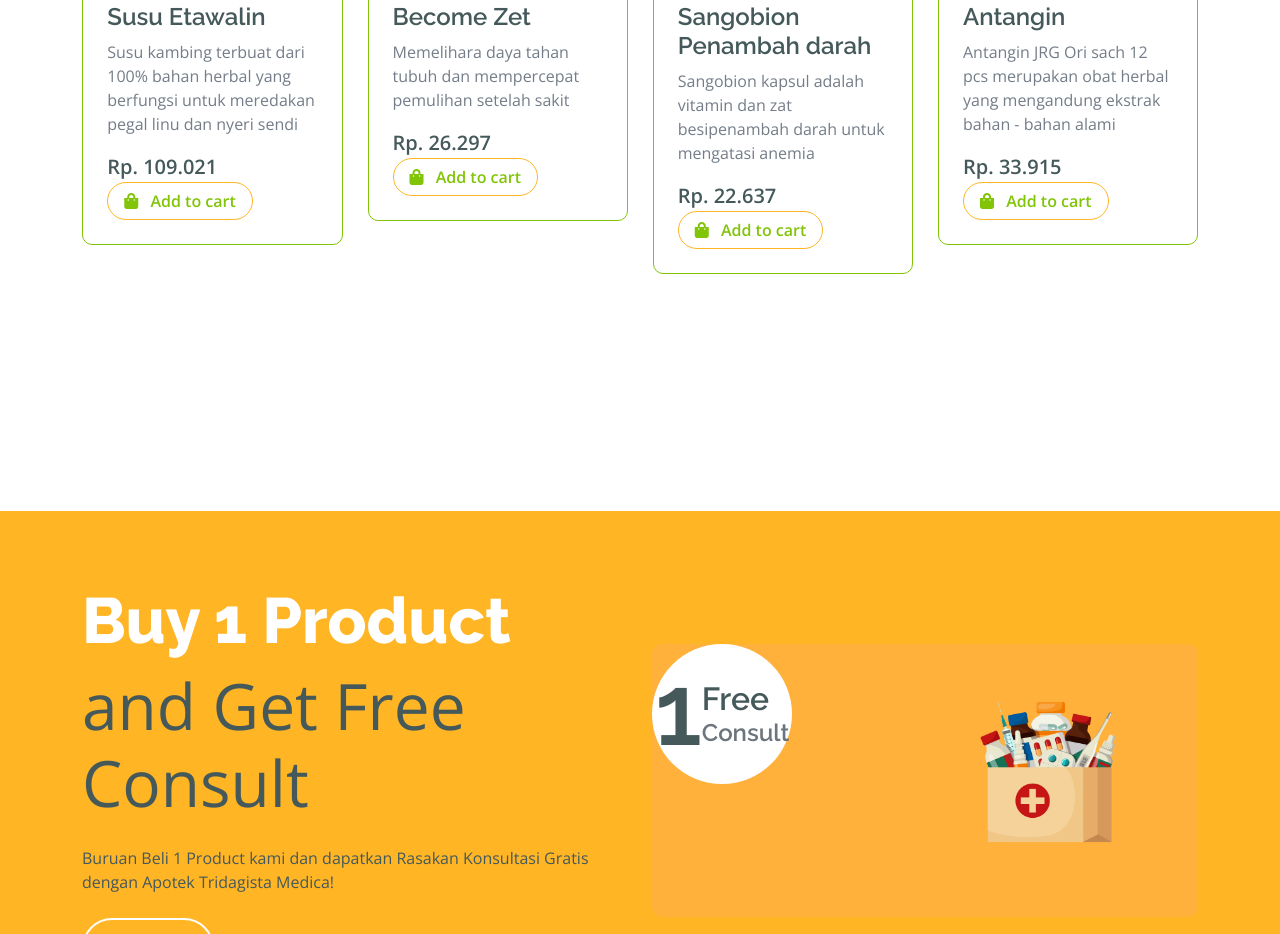
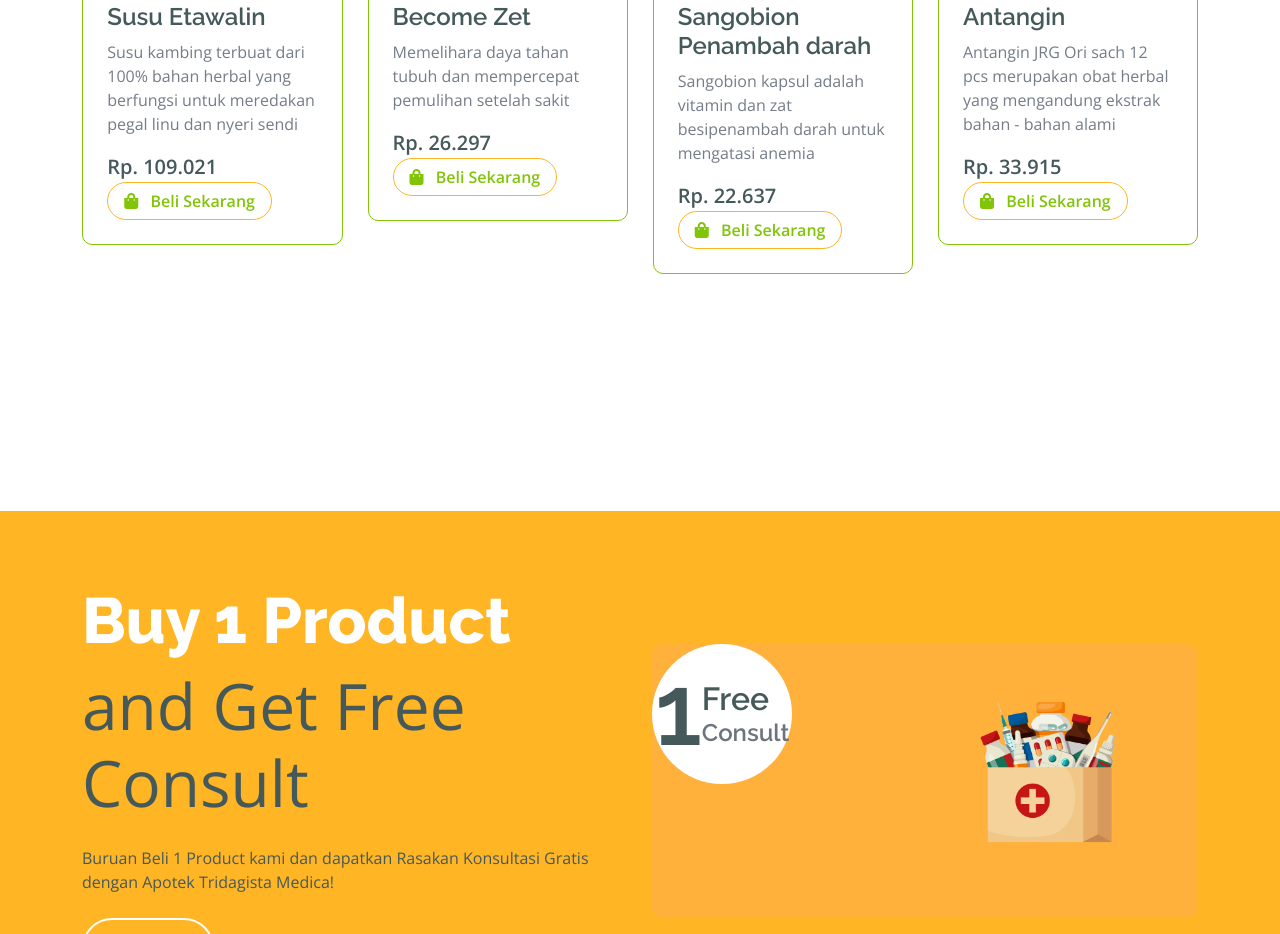
Before and after one commit to asaalsabilaaa/E-Commerce_UAS, a plain HTML site: page index.html in a window 1280 px wide. Shown: the part 2415-3349 px from the top of the page. Drawn offline with nearby package versions, Linux system fonts and the light colour scheme; some packages are replaced by stand-ins of ours; a script that the page names is missing.

Commit message:
Menambahkan Payment Gateway

```diff
--- a/index.html
+++ b/index.html
@@ -68,9 +68,8 @@
                                 <a href="#" class="nav-link dropdown-toggle" data-bs-toggle="dropdown">Pages</a>
                                 <div class="dropdown-menu m-0 bg-secondary rounded-0">
                                     <a href="cart.html" class="dropdown-item">Cart</a>
-                                    <a href="chackout.html" class="dropdown-item">Chackout</a>
+                                    <a href="https://app.midtrans.com/payment-links/1732862785184" class="dropdown-item">Pay Now</a>
                                     <a href="testimonial.html" class="dropdown-item">Testimonial</a>
-                                    <a href="404.html" class="dropdown-item">404 Page</a>
                                 </div>
                             </div>
                             <a href="contact.html" class="nav-item nav-link">Contact</a>
@@ -254,7 +253,7 @@
         <!-- Featurs End -->
 
 
-        <!-- Vesitable Shop Start-->
+        <!-- Flash Sale Shop Start-->
         <div class="container-fluid vesitable py-5">
             <div class="container py-5">
                 <h1 class="mb-0">Flash Sale Product </h1>
@@ -269,7 +268,7 @@
                             <p>Membantu mencegah pengeroposan tulang akibat kekurangan kalsium</p>
                             <div class="d-flex justify-content-between flex-lg-wrap">
                                 <p class="text-dark fs-5 fw-bold mb-0">Rp. 32.578</p>
-                                <a href="#" class="btn border border-secondary rounded-pill px-3 text-primary"><i class="fa fa-shopping-bag me-2 text-primary"></i> Add to cart</a>
+                                <a href="https://app.midtrans.com/payment-links/1732862785184" class="btn border border-secondary rounded-pill px-3 text-primary"><i class="fa fa-shopping-bag me-2 text-primary"></i> Beli Sekarang </a>
                             </div>
                         </div>
                     </div>
@@ -283,7 +282,7 @@
                             <p>Susu kambing terbuat dari 100% bahan herbal yang berfungsi untuk meredakan pegal linu dan nyeri sendi </p>
                             <div class="d-flex justify-content-between flex-lg-wrap">
                                 <p class="text-dark fs-5 fw-bold mb-0">Rp. 109.021</p>
-                                <a href="#" class="btn border border-secondary rounded-pill px-3 text-primary"><i class="fa fa-shopping-bag me-2 text-primary"></i> Add to cart</a>
+                                <a href="https://app.midtrans.com/payment-links/1732863509515" class="btn border border-secondary rounded-pill px-3 text-primary"><i class="fa fa-shopping-bag me-2 text-primary"></i> Beli Sekarang </a>
                             </div>
                         </div>
                     </div>
@@ -297,7 +296,7 @@
                             <p>Memelihara daya tahan tubuh dan mempercepat pemulihan setelah sakit</p>
                             <div class="d-flex justify-content-between flex-lg-wrap">
                                 <p class="text-dark fs-5 fw-bold mb-0">Rp. 26.297</p>
-                                <a href="#" class="btn border border-secondary rounded-pill px-3 text-primary"><i class="fa fa-shopping-bag me-2 text-primary"></i> Add to cart</a>
+                                <a href="https://app.midtrans.com/payment-links/1732863889934" class="btn border border-secondary rounded-pill px-3 text-primary"><i class="fa fa-shopping-bag me-2 text-primary"></i> Beli Sekarang</a>
                             </div>
                         </div>
                     </div>
@@ -311,7 +310,7 @@
                             <p>Sangobion kapsul adalah vitamin dan zat besipenambah darah untuk mengatasi anemia</p>
                             <div class="d-flex justify-content-between flex-lg-wrap">
                                 <p class="text-dark fs-5 fw-bold mb-0">Rp. 22.637</p>
-                                <a href="#" class="btn border border-secondary rounded-pill px-3 text-primary"><i class="fa fa-shopping-bag me-2 text-primary"></i> Add to cart</a>
+                                <a href="https://app.midtrans.com/payment-links/1732863764287" class="btn border border-secondary rounded-pill px-3 text-primary"><i class="fa fa-shopping-bag me-2 text-primary"></i> Beli Sekarang </a>
                             </div>
                         </div>
                     </div>
@@ -325,7 +324,7 @@
                             <p>Antangin JRG Ori sach 12 pcs merupakan obat herbal yang mengandung ekstrak bahan - bahan alami</p>
                             <div class="d-flex justify-content-between flex-lg-wrap">
                                 <p class="text-dark fs-5 fw-bold mb-0">Rp. 33.915</p>
-                                <a href="#" class="btn border border-secondary rounded-pill px-3 text-primary"><i class="fa fa-shopping-bag me-2 text-primary"></i> Add to cart</a>
+                                <a href="https://app.midtrans.com/payment-links/1732863975390" class="btn border border-secondary rounded-pill px-3 text-primary"><i class="fa fa-shopping-bag me-2 text-primary"></i> Beli Sekarang </a>
                             </div>
                         </div>
                     </div>
@@ -339,7 +338,7 @@
                             <p>Minyak Kayu Putih Cap lang 120 ml berguna untuk meredakan perut kembung, rasa mual, gatal - gatal akibat gigitan nyamuk/serangga</p>
                             <div class="d-flex justify-content-between flex-lg-wrap">
                                 <p class="text-dark fs-5 fw-bold mb-0">Rp. 37.214</p>
-                                <a href="#" class="btn border border-secondary rounded-pill px-3 text-primary"><i class="fa fa-shopping-bag me-2 text-primary"></i> Add to cart</a>
+                                <a href="https://app.midtrans.com/payment-links/1732864041769" class="btn border border-secondary rounded-pill px-3 text-primary"><i class="fa fa-shopping-bag me-2 text-primary"></i> Beli Sekarang </a>
                             </div>
                         </div>
                     </div>
@@ -353,7 +352,7 @@
                             <p>Multivitamin untuk menjaga daya tahan tubuh</p>
                             <div class="d-flex justify-content-between flex-lg-wrap">
                                 <p class="text-dark fs-5 fw-bold mb-0">Rp. 41.736</p>
-                                <a href="#" class="btn border border-secondary rounded-pill px-3 text-primary"><i class="fa fa-shopping-bag me-2 text-primary"></i> Add to cart</a>
+                                <a href="https://app.midtrans.com/payment-links/1732864126695" class="btn border border-secondary rounded-pill px-3 text-primary"><i class="fa fa-shopping-bag me-2 text-primary"></i> Beli Sekarang </a>
                             </div>
                         </div>
                     </div>
@@ -368,7 +367,7 @@
                             <p>Menjaga gigi tetap putih alami, mencegah gangguan mulut, gusi, gigidan kesegaran nafas lebih lama</p>
                             <div class="d-flex justify-content-between flex-lg-wrap">
                                 <p class="text-dark fs-5 fw-bold mb-0">Rp. 16.737</p>
-                                <a href="#" class="btn border border-secondary rounded-pill px-3 text-primary"><i class="fa fa-shopping-bag me-2 text-primary"></i> Add to cart</a>
+                                <a href="https://app.midtrans.com/payment-links/1732864198805" class="btn border border-secondary rounded-pill px-3 text-primary"><i class="fa fa-shopping-bag me-2 text-primary"></i> Beli Sekarang </a>
                             </div>
                         </div>
                     </div>
```
